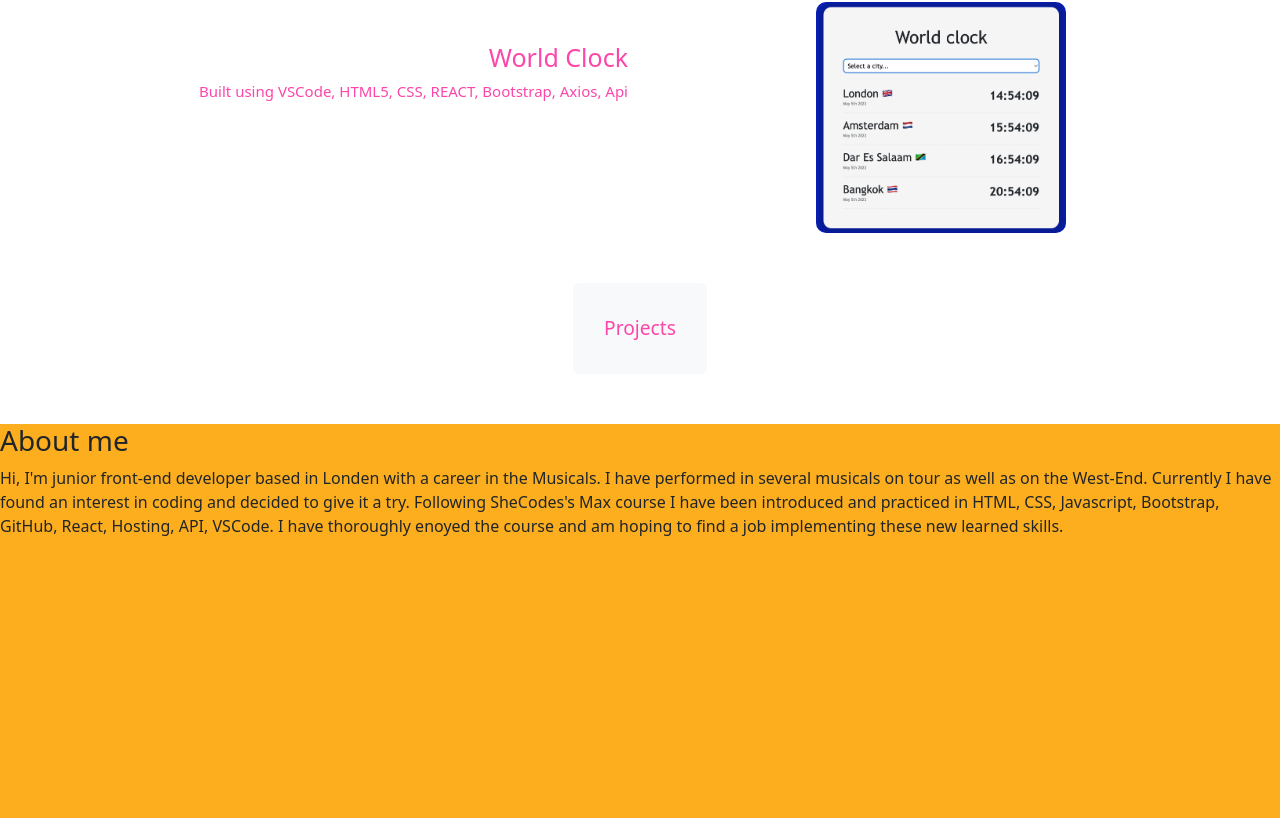
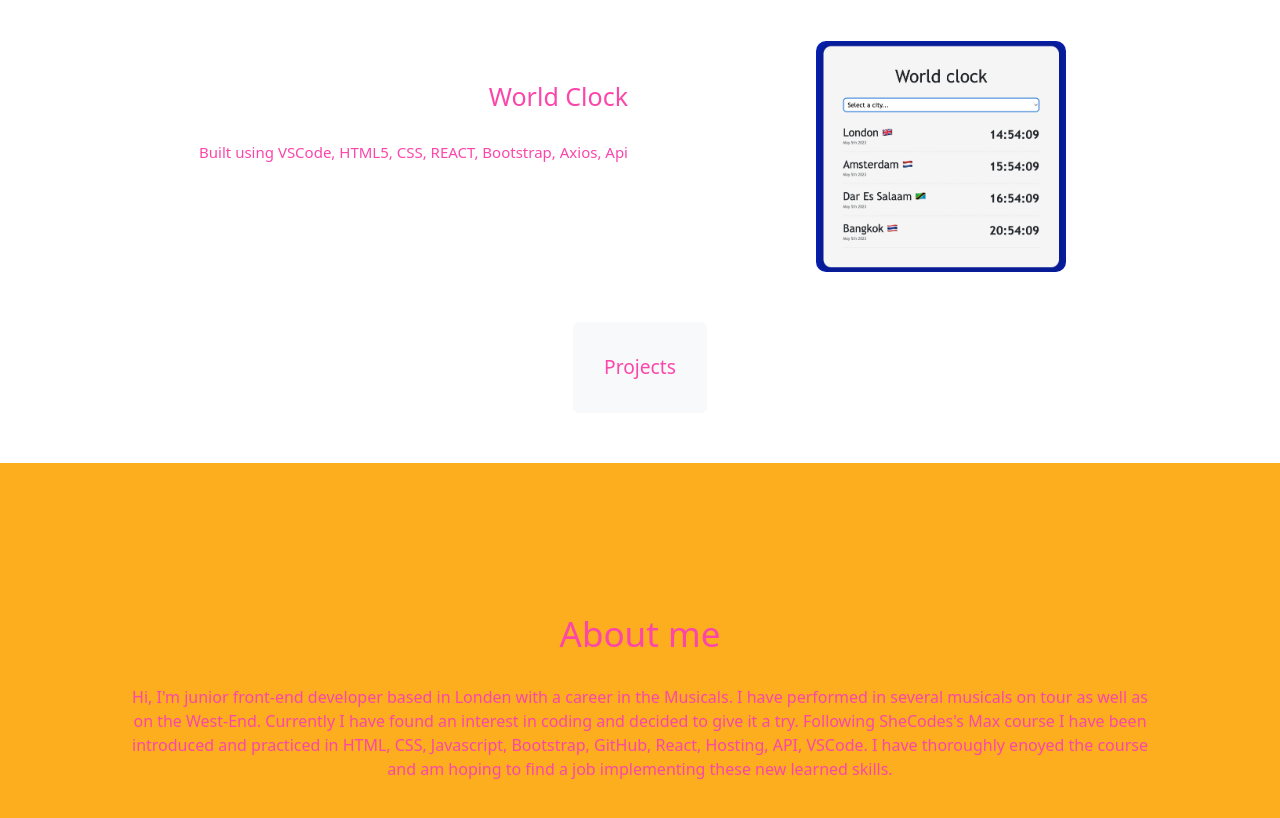
Before and after one commit to avr87/anna-van-ruiten-portofolio, a React (Create React App) app: page / in a window 1280 px wide. Shown: the part 1700-2518 px from the top of the page. Before the commit the page ends 2254 px from the top, so only its background shows below. Built offline with nearby package versions, Linux system fonts and the light colour scheme.

Commit message:
added about page

```diff
--- /dev/null
+++ b/src/About.css
@@ -0,0 +1,13 @@
+.about {
+  text-align: center;
+  margin: 150px 50px;
+  color: #fc46aa;
+}
+h3 {
+  font-size: 35px;
+  font-weight: 350;
+  margin-bottom: 30px;
+}
+p {
+  font-weight: 300;
+}
--- a/src/About.js
+++ b/src/About.js
@@ -1,13 +1,22 @@
 import React from "react";
+import "./About.css";
 
 export default function About(){
-    return(
-        <div id="about">
-<h3>About me</h3>
-<p>
-   Hi, I'm junior front-end developer based in Londen with a career in the Musicals. I have performed in several musicals on tour as well as on the West-End. Currently I have found an interest in coding and decided to give it a try. Following SheCodes's Max course I have been introduced and practiced in HTML, CSS, Javascript, Bootstrap, GitHub, React, Hosting, API, VSCode.
-   I have thoroughly enoyed the course and am hoping to find a job implementing these new learned skills.
-</p>
+    return (
+      <div className="container">
+        <div id="about" className="about">
+          <h3>About me</h3>
+          <p>
+            Hi, I'm junior front-end developer based in Londen with a career in
+            the Musicals. I have performed in several musicals on tour as well
+            as on the West-End. Currently I have found an interest in coding and
+            decided to give it a try. Following SheCodes's Max course I have
+            been introduced and practiced in HTML, CSS, Javascript, Bootstrap,
+            GitHub, React, Hosting, API, VSCode. I have thoroughly enoyed the
+            course and am hoping to find a job implementing these new learned
+            skills.
+          </p>
         </div>
-    )
+      </div>
+    );
 }
```
